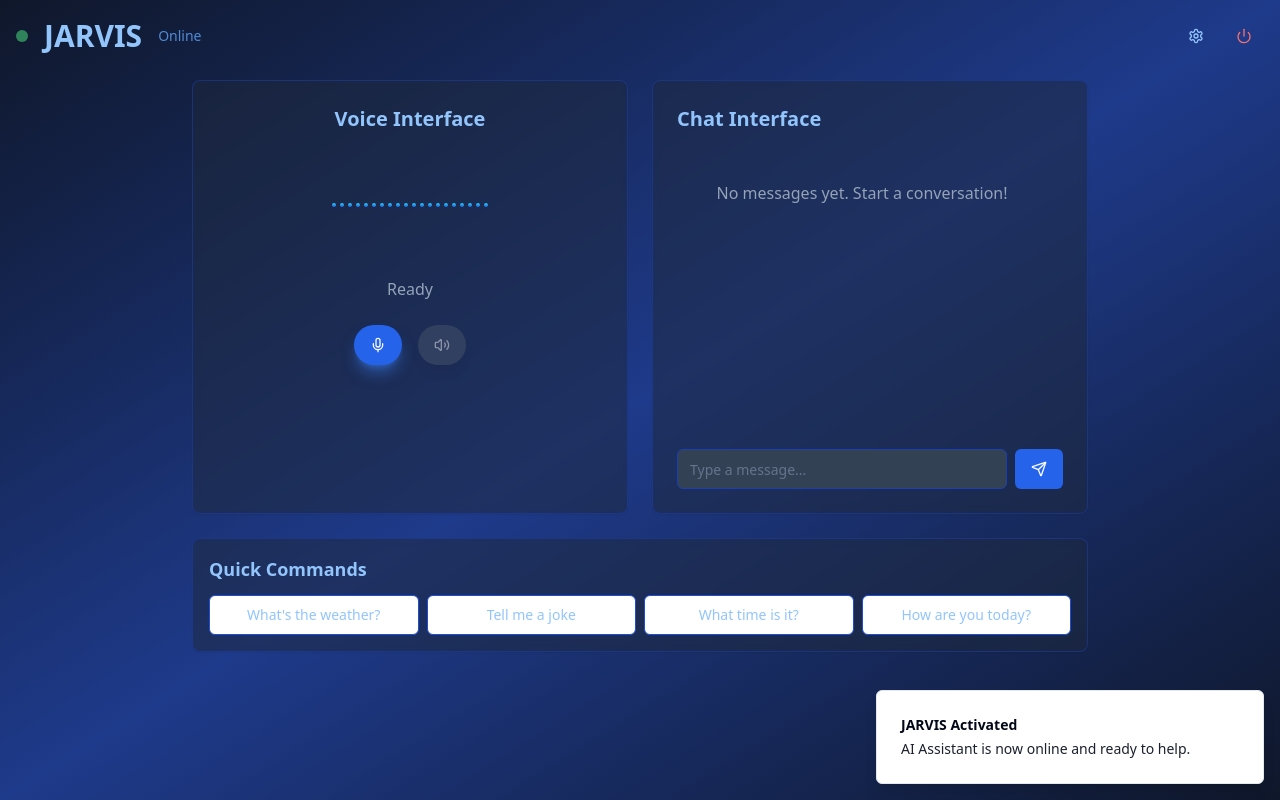
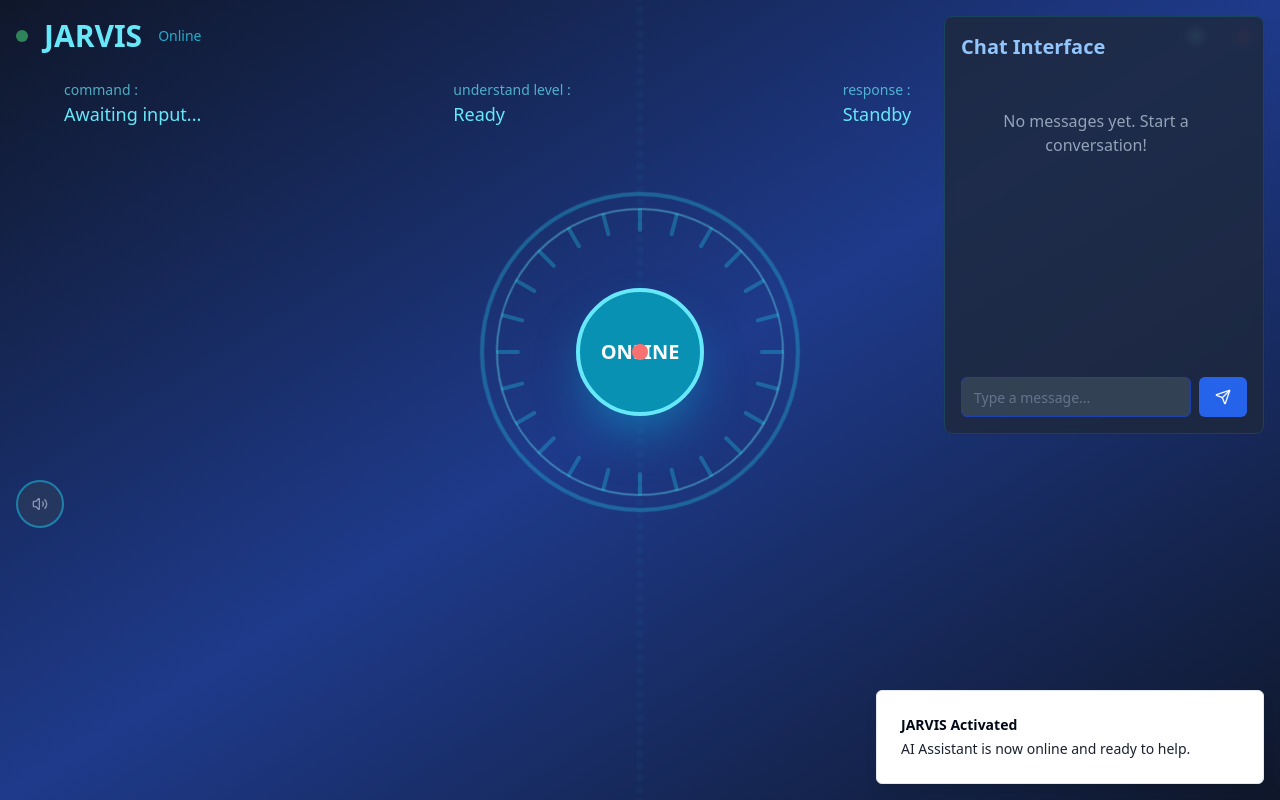
Before and after one commit to Titanlaxmethod/Jarvis-Ai, a React (Vite) app: page / in a window 1280 px wide. Both pictures are taken after a click on the button "Activate JARVIS". Built offline with nearby package versions, Linux system fonts and the light colour scheme.

Commit message:
Add UI enhancements
Improve the user interface based on the provided image.

```diff
--- a/src/pages/Index.tsx
+++ b/src/pages/Index.tsx
@@ -14,6 +14,10 @@ const Index = () => {
   const [isListening, setIsListening] = useState(false);
   const [isSpeaking, setIsSpeaking] = useState(false);
   const [messages, setMessages] = useState<Array<{text: string, isUser: boolean, timestamp: Date}>>([]);
+  const [currentCommand, setCurrentCommand] = useState('');
+  const [understandLevel, setUnderstandLevel] = useState('');
+  const [currentResponse, setCurrentResponse] = useState('');
+  const [systemStatus, setSystemStatus] = useState('START');
   const { toast } = useToast();
 
   const {
@@ -28,7 +32,14 @@ const Index = () => {
 
   useEffect(() => {
     setIsListening(speechListening);
-  }, [speechListening]);
+    if (speechListening) {
+      setSystemStatus('LISTENING');
+    } else if (isSpeaking) {
+      setSystemStatus('RESPONDING');
+    } else {
+      setSystemStatus('READY');
+    }
+  }, [speechListening, isSpeaking]);
 
   useEffect(() => {
     setIsSpeaking(textToSpeechActive);
@@ -37,11 +48,14 @@ const Index = () => {
   useEffect(() => {
     if (transcript && transcript.trim() !== '') {
       const lowerTranscript = transcript.toLowerCase().trim();
+      setCurrentCommand(transcript);
 
       // Check if it's just the wake word "Jarvis"
       if (lowerTranscript === 'jarvis' || lowerTranscript === 'hey jarvis') {
+        setUnderstandLevel('Wake word detected');
         handleWakeWord();
       } else {
+        setUnderstandLevel('Processing command...');
         handleUserMessage(transcript);
       }
       resetTranscript();
@@ -58,6 +72,7 @@ const Index = () => {
     ];
 
     const response = wakeResponses[Math.floor(Math.random() * wakeResponses.length)];
+    setCurrentResponse(response);
     const aiMessage = { text: response, isUser: false, timestamp: new Date() };
     setMessages(prev => [...prev, aiMessage]);
 
@@ -68,9 +83,12 @@ const Index = () => {
   const handleUserMessage = async (message: string) => {
     const userMessage = { text: message, isUser: true, timestamp: new Date() };
     setMessages(prev => [...prev, userMessage]);
+    setSystemStatus('PROCESSING');
 
     try {
       const response = await getAIResponse(message);
+      setUnderstandLevel('Command understood');
+      setCurrentResponse(response);
       const aiMessage = { text: response, isUser: false, timestamp: new Date() };
       setMessages(prev => [...prev, aiMessage]);
 
@@ -78,6 +96,8 @@ const Index = () => {
       await speak(response);
     } catch (error) {
       console.error('Error getting AI response:', error);
+      setUnderstandLevel('Error processing');
+      setCurrentResponse('System error occurred');
       toast({
         title: "Error",
         description: "Failed to get AI response. Please try again.",
@@ -136,8 +156,10 @@ const Index = () => {
   const toggleListening = () => {
     if (isListening) {
       stopListening();
+      setSystemStatus('READY');
     } else {
       startListening();
+      setSystemStatus('LISTENING');
     }
   };
 
@@ -149,6 +171,7 @@ const Index = () => {
 
   const activateJarvis = () => {
     setIsActive(true);
+    setSystemStatus('ONLINE');
     speak("Good day, sir. Jarvis is now online and ready to assist you.");
     toast({
       title: "JARVIS Activated",
@@ -160,9 +183,13 @@ const Index = () => {
     setIsActive(false);
     stopListening();
     stopSpeaking();
+    setSystemStatus('OFFLINE');
     speak("Powering down. Until next time, sir.");
     setTimeout(() => {
       setMessages([]);
+      setCurrentCommand('');
+      setUnderstandLevel('');
+      setCurrentResponse('');
     }, 2000);
   };
 
@@ -195,20 +222,31 @@ const Index = () => {
   }
 
   return (
-    <div className="min-h-screen bg-gradient-to-br from-slate-900 via-blue-900 to-slate-900 p-4">
+    <div className="min-h-screen bg-gradient-to-br from-slate-900 via-blue-900 to-slate-900 p-4 relative overflow-hidden">
+      {/* Background pattern */}
+      <div className="absolute inset-0 opacity-10">
+        <div className="absolute top-1/2 left-1/2 transform -translate-x-1/2 -translate-y-1/2">
+          <div className="grid grid-cols-20 gap-1">
+            {[...Array(400)].map((_, i) => (
+              <div key={i} className="w-2 h-2 bg-cyan-400 rounded-sm opacity-30"></div>
+            ))}
+          </div>
+        </div>
+      </div>
+
       {/* Header */}
-      <div className="flex justify-between items-center mb-6">
+      <div className="relative z-10 flex justify-between items-center mb-6">
         <div className="flex items-center space-x-4">
           <div className="w-3 h-3 bg-green-400 rounded-full animate-pulse"></div>
-          <h1 className="text-2xl md:text-3xl font-bold text-blue-300">JARVIS</h1>
-          <span className="text-sm text-blue-400 opacity-80">Online</span>
+          <h1 className="text-2xl md:text-3xl font-bold text-cyan-300">JARVIS</h1>
+          <span className="text-sm text-cyan-400 opacity-80">Online</span>
         </div>
 
         <div className="flex space-x-2">
           <Button
             variant="ghost"
             size="icon"
-            className="text-blue-300 hover:text-blue-100 hover:bg-blue-900/50"
+            className="text-cyan-300 hover:text-cyan-100 hover:bg-cyan-900/50"
           >
             <Settings className="h-5 w-5" />
           </Button>
@@ -223,85 +261,102 @@ const Index = () => {
         </div>
       </div>
 
-      {/* Main Interface */}
-      <div className="max-w-4xl mx-auto grid grid-cols-1 lg:grid-cols-2 gap-6">
-        {/* Voice Interface */}
-        <Card className="bg-slate-800/50 backdrop-blur-sm border-blue-800/50 p-6">
-          <div className="text-center space-y-6">
-            <h2 className="text-xl font-semibold text-blue-300 mb-4">Voice Interface</h2>
-
-            {/* Voice Visualizer */}
-            <div className="flex justify-center">
-              <VoiceVisualizer isActive={isListening || isSpeaking} />
+      {/* System Information */}
+      <div className="relative z-10 max-w-6xl mx-auto mb-8">
+        <div className="grid grid-cols-1 md:grid-cols-3 gap-4 text-cyan-300">
+          <div>
+            <div className="text-sm opacity-70">command :</div>
+            <div className="text-lg">{currentCommand || 'Awaiting input...'}</div>
+          </div>
+          <div>
+            <div className="text-sm opacity-70">understand level :</div>
+            <div className="text-lg">{understandLevel || 'Ready'}</div>
+          </div>
+          <div>
+            <div className="text-sm opacity-70">response :</div>
+            <div className="text-lg">{currentResponse || 'Standby'}</div>
+          </div>
+        </div>
       </div>
 
-            {/* Status */}
-            <div className="text-center">
-              {isListening && (
-                <p className="text-green-400 animate-pulse">Listening...</p>
-              )}
-              {isSpeaking && (
-                <p className="text-blue-400 animate-pulse">Speaking...</p>
-              )}
-              {!isListening && !isSpeaking && (
-                <p className="text-slate-400">Ready</p>
+      {/* Central Interface */}
+      <div className="relative z-10 flex flex-col items-center justify-center mt-16">
+        {/* Main circular interface */}
+        <div className="relative">
+          {/* Outer rings */}
+          <div className="absolute inset-0 w-80 h-80 border-4 border-cyan-400 rounded-full opacity-30 animate-spin" style={{animationDuration: '20s'}}></div>
+          <div className="absolute inset-4 w-72 h-72 border-2 border-cyan-300 rounded-full opacity-40 animate-spin" style={{animationDuration: '15s', animationDirection: 'reverse'}}></div>
+
+          {/* Inner circle segments */}
+          <div className="absolute inset-8 w-64 h-64 rounded-full border-4 border-transparent">
+            {[...Array(24)].map((_, i) => (
+              <div
+                key={i}
+                className={`absolute w-1 h-6 bg-cyan-400 rounded-full transform origin-bottom ${
+                  isListening ? 'opacity-100' : 'opacity-30'
+                }`}
+                style={{
+                  left: '50%',
+                  bottom: '50%',
+                  transform: `translateX(-50%) rotate(${i * 15}deg) translateY(-120px)`,
+                  animationDelay: `${i * 0.1}s`
+                }}
+              />
+            ))}
+          </div>
+
+          {/* Center button */}
+          <div className="relative w-80 h-80 flex items-center justify-center">
+            <Button
+              onClick={toggleListening}
+              className={`w-32 h-32 rounded-full text-xl font-bold transition-all duration-300 ${
+                isListening
+                  ? 'bg-green-600 hover:bg-green-500 shadow-green-500/50 animate-pulse'
+                  : systemStatus === 'PROCESSING'
+                  ? 'bg-yellow-600 hover:bg-yellow-500 shadow-yellow-500/50'
+                  : 'bg-cyan-600 hover:bg-cyan-500 shadow-cyan-500/50'
+              } shadow-2xl border-4 border-cyan-300`}
+            >
+              {systemStatus === 'PROCESSING' ? 'LOADING' :
+               isListening ? 'LISTENING' :
+               systemStatus}
+            </Button>
+          </div>
+
+          {/* Center dot indicator */}
+          <div className={`absolute top-1/2 left-1/2 transform -translate-x-1/2 -translate-y-1/2 w-4 h-4 rounded-full ${
+            isListening ? 'bg-green-400' : 'bg-red-400'
+          } z-10`}></div>
+        </div>
+
+        {/* Voice prompt */}
+        {!isListening && systemStatus === 'READY' && (
+          <div className="mt-8 bg-white/10 backdrop-blur-sm rounded-full px-6 py-3">
+            <span className="text-cyan-200 text-lg">Say Jarvis</span>
+          </div>
         )}
       </div>
 
-            {/* Controls */}
-            <div className="flex justify-center space-x-4">
-              <Button
-                onClick={toggleListening}
-                className={`rounded-full p-4 transition-all duration-300 ${
-                  isListening
-                    ? 'bg-red-600 hover:bg-red-500 shadow-red-500/50'
-                    : 'bg-blue-600 hover:bg-blue-500 shadow-blue-500/50'
-                } shadow-lg`}
-              >
-                {isListening ? <MicOff className="h-6 w-6" /> : <Mic className="h-6 w-6" />}
-              </Button>
-
+      {/* Bottom controls */}
+      <div className="relative z-10 fixed bottom-8 left-1/2 transform -translate-x-1/2">
+        <div className="flex space-x-4">
           <Button
             onClick={toggleSpeaking}
             disabled={!isSpeaking}
-                className="rounded-full p-4 bg-slate-600 hover:bg-slate-500 disabled:opacity-50 shadow-lg transition-all duration-300"
+            className="w-12 h-12 rounded-full bg-slate-700 hover:bg-slate-600 disabled:opacity-50 border-2 border-cyan-400"
           >
-                {isSpeaking ? <VolumeX className="h-6 w-6" /> : <Volume2 className="h-6 w-6" />}
+            {isSpeaking ? <VolumeX className="h-5 w-5" /> : <Volume2 className="h-5 w-5" />}
           </Button>
         </div>
       </div>
-        </Card>
 
-        {/* Chat Interface */}
-        <Card className="bg-slate-800/50 backdrop-blur-sm border-blue-800/50 p-6">
+      {/* Chat Interface - Hidden by default, can be toggled */}
+      <div className="absolute top-4 right-4 w-80 max-h-96 z-20">
+        <Card className="bg-slate-800/80 backdrop-blur-sm border-cyan-800/50 p-4">
           <ChatInterface
             messages={messages}
             onSendMessage={handleUserMessage}
           />
-        </Card>
-      </div>
-
-      {/* Quick Actions */}
-      <div className="max-w-4xl mx-auto mt-6">
-        <Card className="bg-slate-800/50 backdrop-blur-sm border-blue-800/50 p-4">
-          <h3 className="text-lg font-semibold text-blue-300 mb-3">Quick Commands</h3>
-          <div className="grid grid-cols-2 md:grid-cols-4 gap-2">
-            {[
-              "What's the weather?",
-              "Tell me a joke",
-              "What time is it?",
-              "How are you today?"
-            ].map((command, index) => (
-              <Button
-                key={index}
-                onClick={() => handleUserMessage(command)}
-                variant="outline"
-                className="text-sm border-blue-700 text-blue-300 hover:bg-blue-900/50"
-              >
-                {command}
-              </Button>
-            ))}
-          </div>
         </Card>
       </div>
     </div>
```
Lines whose indentation alone changed are shown as unchanged.
